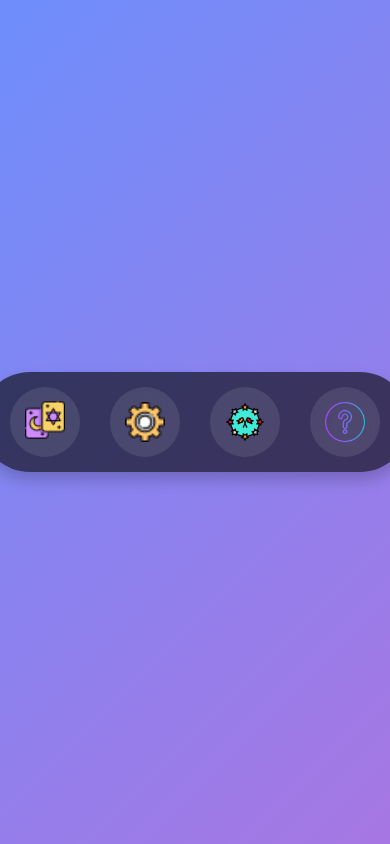
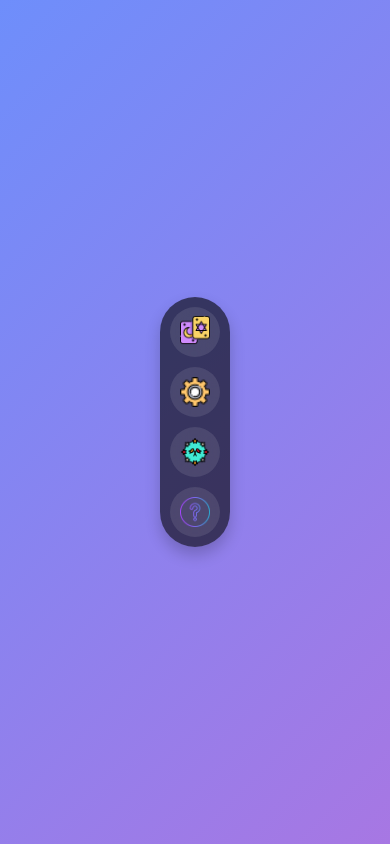
Before and after one commit to thanhtinh1997/AppTarotCard, a plain HTML site: page menu.html in a window 390 px wide. Drawn offline with Linux system fonts and the light colour scheme.

Commit message:
fix menu resize

```diff
--- a/menu.html
+++ b/menu.html
@@ -22,11 +22,12 @@
       display: flex;
       align-items: center;
       justify-content: center;
-      gap: 30px;
+      gap: 20px;
       background: rgba(0, 0, 0, 0.6);
       padding: 15px 30px;
       border-radius: 50px;
       box-shadow: 0 8px 15px rgba(0, 0, 0, 0.2);
+      flex-wrap: wrap; /* Tự động xuống hàng khi không đủ chỗ */
     }
 
     .menu-item {
@@ -72,6 +73,47 @@
       opacity: 1;
       transform: translateY(-10px);
     }
+
+    /* Responsive Design */
+    @media screen and (max-width: 768px) {
+      .menu-bar {
+        flex-direction: row;
+        padding: 10px 20px;
+        gap: 15px; /* Khoảng cách giữa các icon nhỏ hơn */
+      }
+
+      .menu-item {
+        width: 60px;
+        height: 60px;
+      }
+
+      .menu-item img {
+        width: 35px;
+        height: 35px;
+      }
+    }
+
+    @media screen and (max-width: 480px) {
+      .menu-bar {
+        flex-direction: column; /* Icon xếp theo cột trên màn hình nhỏ */
+        gap: 10px;
+        padding: 10px;
+      }
+
+      .menu-item {
+        width: 50px;
+        height: 50px;
+      }
+
+      .menu-item img {
+        width: 30px;
+        height: 30px;
+      }
+
+      .tooltip {
+        bottom: 60px;
+      }
+    }
   </style>
 </head>
 <body>
@@ -79,9 +121,9 @@
   <div class="menu-bar">
     <!-- Item 1 -->
     <div class="menu-item">
-      <a href="index.html">
-        <img src="icons/tarot.png" alt="Tarot" />
-      </a>
+        <a href="index.html">
+            <img src="icons/tarot.png" alt="Tarot" />
+          </a>
       <div class="tooltip">Rút Thẻ Tarot</div>
     </div>
     <!-- Item 2 -->
```
